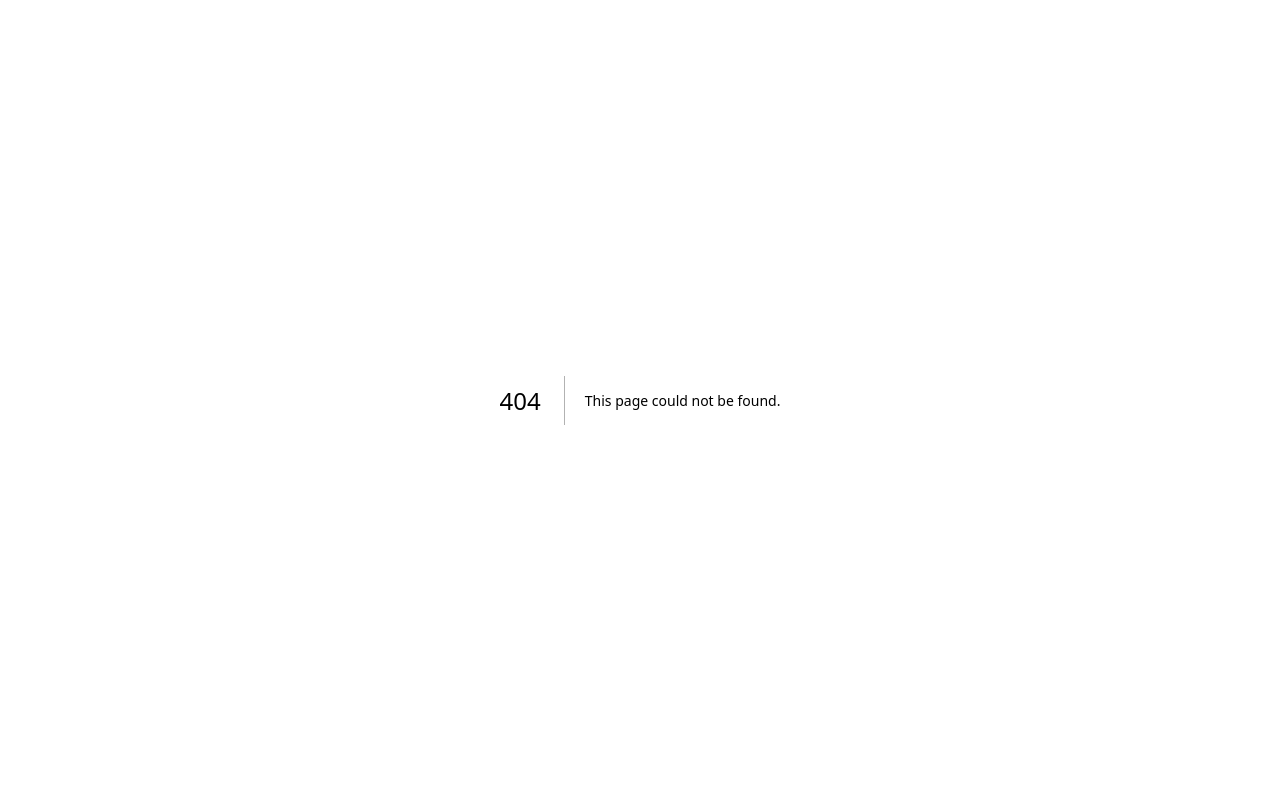
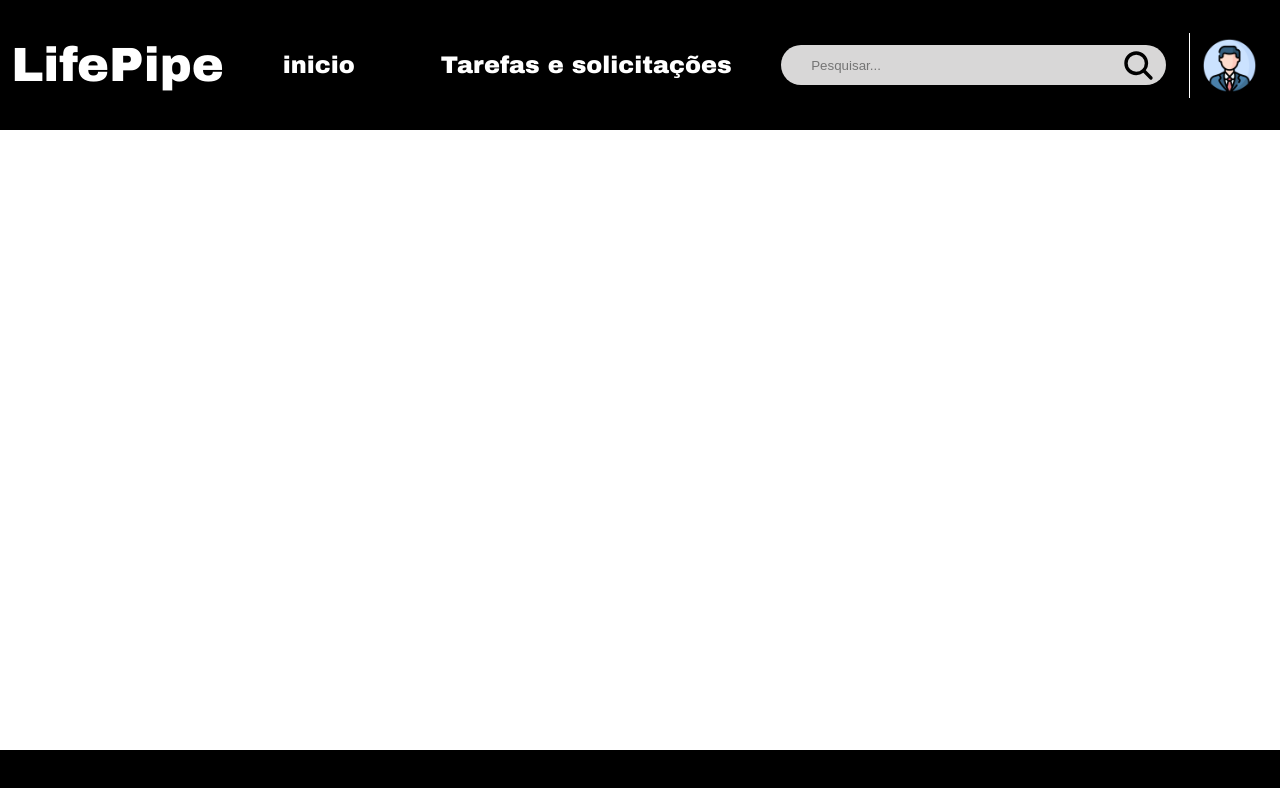
Before and after one commit to EVCG/Lifepipe, a Next.js app: page /configuracao in a window 1280 px wide. Before the commit this address had no page. Shown: the top 788 px of the page. Built offline with nearby package versions, Linux system fonts and the light colour scheme.

Commit message:
componente configuração inicio

```diff
--- a/src/pages/TarefasSolicitacoes/ladoEsquerdo/ladoEsquerdoTS.module.css
+++ b/src/pages/TarefasSolicitacoes/ladoEsquerdo/ladoEsquerdoTS.module.css
@@ -1,5 +1,5 @@
 .lateralEsquerda{
-    background-image: url('../image/homemNotebook.png');
+    background-image: url('../../../image/homemNotebook.png');
     background-repeat: no-repeat;
     background-size: 610px;
     width: 500px;
--- /dev/null
+++ b/src/pages/configuracao/index.js
@@ -0,0 +1,20 @@
+import React from 'react';
+import styles from'./configuracao.module.css';
+import NavBar from '@/src/components/navBar/navBar';
+import Footer from '@/src/components/footer/footer';
+
+
+export default function TarefasSolicitacao() {
+
+  return (
+    <>
+    <NavBar/>
+
+    <div>
+
+    </div>
+
+    <Footer/>
+    </>
+  );
+}
```
Also changed, not shown: src/image/homemNotebook.png (renamed from src/pages/TarefasSolicitacoes/image/homemNotebook.png), src/pages/configuracao/configuracao.module.css (added).
